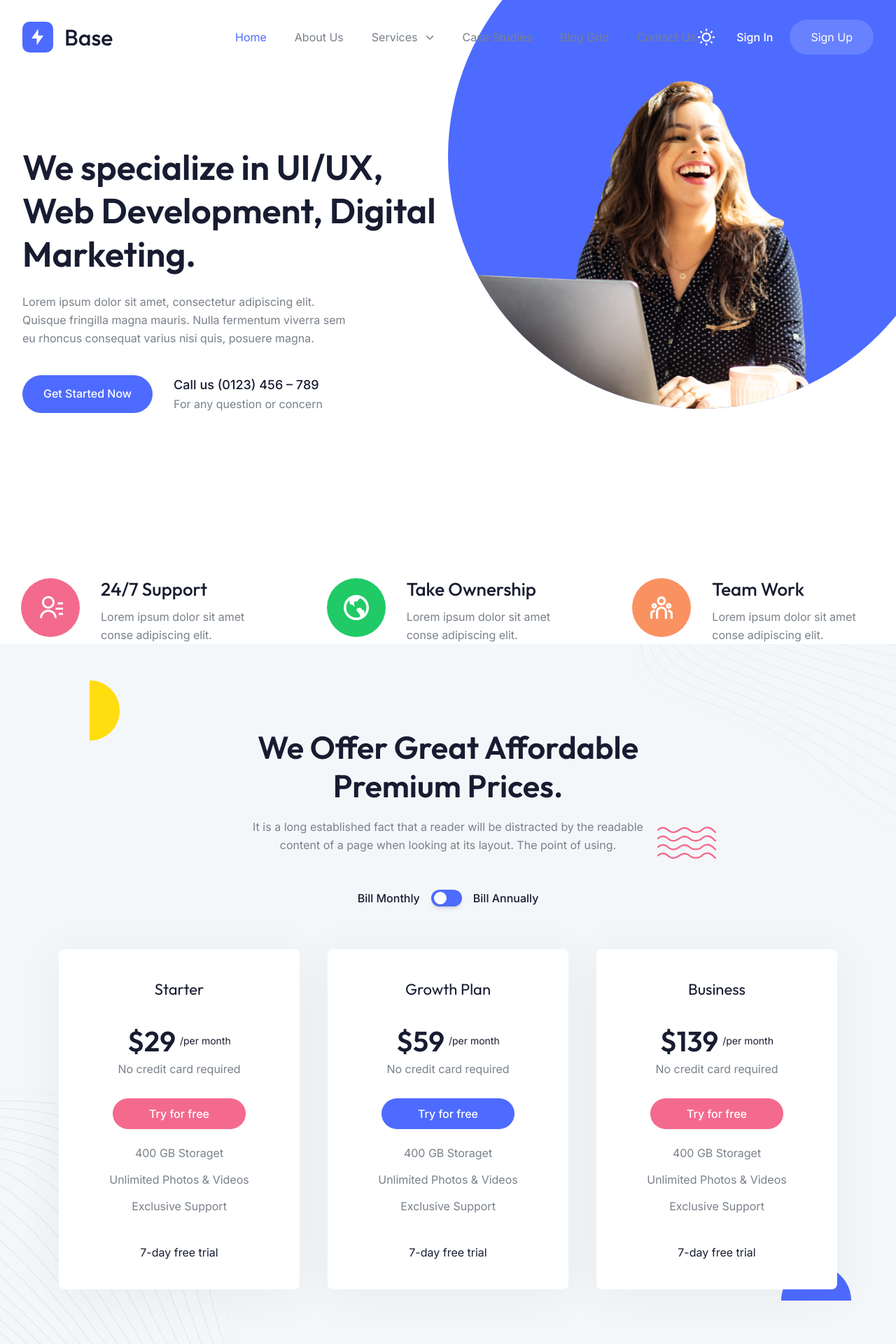
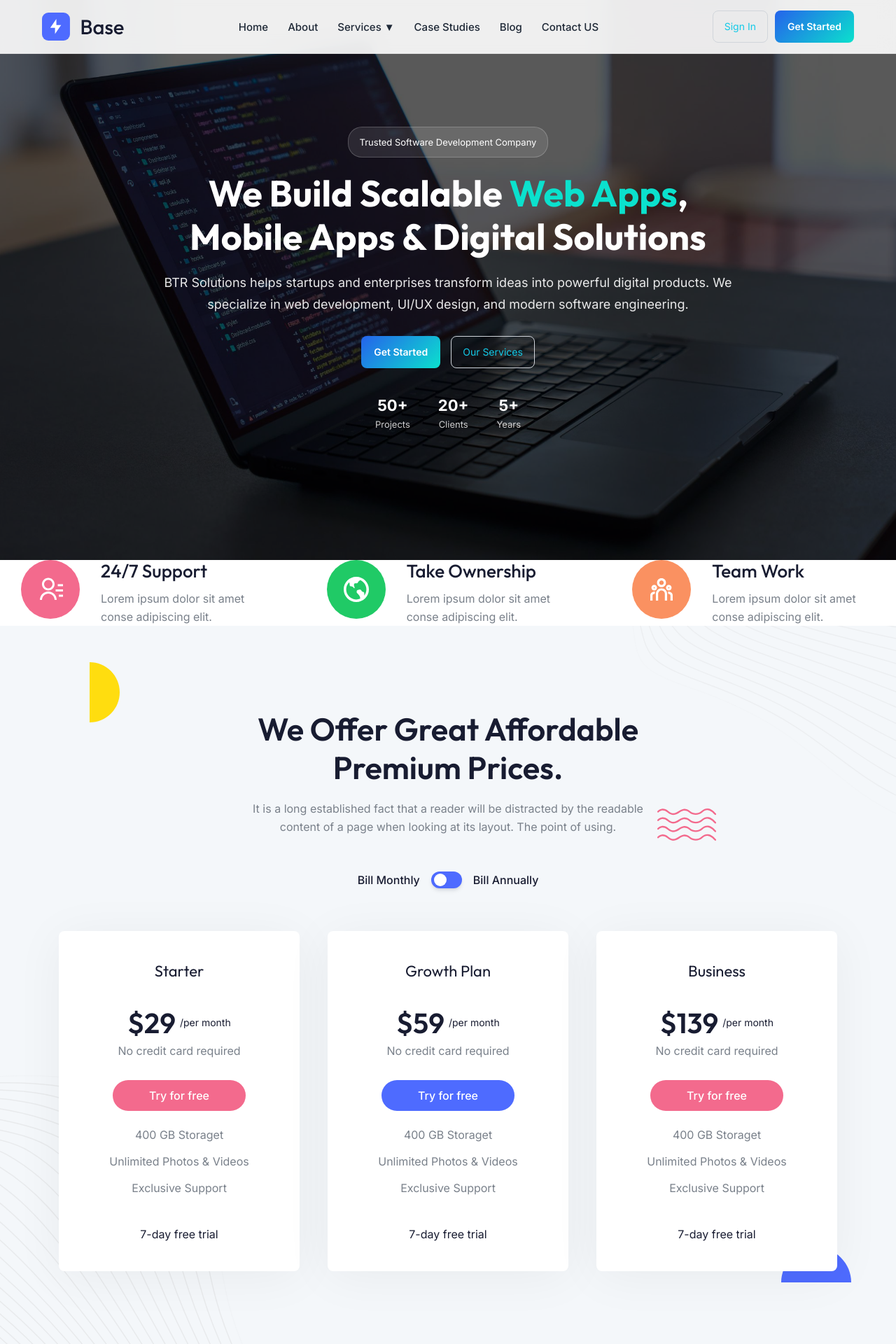
Before and after one commit to MuhammadNouman769/btr_solutions, a Django app: page / in a window 1280 px wide. Shown: the top 1920 px of the page at 70% size. Run offline with Django 5.2, Linux system fonts and the light colour scheme; some libraries are stand-ins or nearby versions.

Commit message:
Refactor homepage and header layout, update styles, and add new images

```diff
--- a/Templates/home/index.html
+++ b/Templates/home/index.html
@@ -2,44 +2,55 @@
 {% load static %}
 {% block title %}BTR - Home{% endblock %}
 {% block content %}
-  <!-- ===== Hero Start ===== -->
-  <section class="gj do ir hj sp jr i pg">
-    <!-- Hero Images -->
-    <div class="xc fn zd/2 2xl:ud-w-187.5 bd 2xl:ud-h-171.5 h q r">
-      <img src="{% static 'images/shape-01.svg' %}" alt="shape" class="xc 2xl:ud-block h t -ud-left-[10%] ua" />
-      <img src="{% static 'images/shape-02.svg' %}" alt="shape" class="xc 2xl:ud-block h u p va" />
-      <img src="{% static 'images/shape-03.svg' %}" alt="shape" class="xc 2xl:ud-block h v w va" />
-      <img src="{% static 'images/shape-04.svg' %}" alt="shape" class="h q r" />
-      <img src="{% static 'images/hero.png' %}" alt="Woman" class="h q r ua" />
+
+
+<!-- ===== HERO START ===== -->
+<section class="hero">
+
+  <!-- BACKGROUND IMAGE -->
+  <div class="hero-bg"></div>
+  <div class="hero-overlay"></div>
+
+  <!-- CONTENT -->
+  <div class="hero-content">
+
+    <span class="badge">Trusted Software Development Company</span>
+
+    <h1>
+      We Build Scalable <span>Web Apps</span>, <br>
+      Mobile Apps & Digital Solutions
+    </h1>
+
+    <p>
+      BTR Solutions helps startups and enterprises transform ideas into powerful digital products.
+      We specialize in web development, UI/UX design, and modern software engineering.
+    </p>
+
+    <!-- BUTTONS -->
+    <div class="hero-buttons">
+
+      <a href="#contact" class="btn-primary">Get Started</a>
+
+      <a href="#services" class="btn-outline">Our Services</a>
+
     </div>
 
-    <!-- Hero Content -->
-    <div class="bb ze ki xn 2xl:ud-px-0">
-      <div class="tc _o">
-        <div class="animate_left jn/2">
-          <h1 class="fk vj zp or kk wm wb">We specialize in UI/UX, Web Development, Digital Marketing.</h1>
-          <p class="fq">
-            Lorem ipsum dolor sit amet, consectetur adipiscing elit. Quisque fringilla magna mauris. Nulla fermentum
-            viverra sem eu rhoncus consequat varius nisi quis, posuere magna.
-          </p>
+    <!-- SMALL INFO -->
+    <div class="hero-info">
+      <div><b>50+</b><span>Projects</span></div>
+      <div><b>20+</b><span>Clients</span></div>
+      <div><b>5+</b><span>Years</span></div>
+    </div>
 
-          <div class="tc tf yo zf mb">
-            <a href="#!" class="ek jk lk gh gi hi rg ml il vc _d _l">Get Started Now</a>
+  </div>
 
-            <span class="tc sf">
-              <a href="#!" class="inline-block ek xj kk wm"> Call us (0123) 456 – 789 </a>
-              <span class="inline-block">For any question or concern</span>
-            </span>
-          </div>
-        </div>
-      </div>
-    </div>
-  </section>
+</section>
+<!-- ===== HERO END ===== -->
   <!-- ===== Hero End ===== -->
 
 
     <!-- ===== Small Features Start ===== -->
-    <section id="features">
+    <section id="features mt-3">
       <div class="bb ze ki yn 2xl:ud-px-12.5">
         <div class="tc uf zo xf ap zf bp mq">
           <!-- Small Features Item -->
--- a/Templates/includes/header.html
+++ b/Templates/includes/header.html
@@ -1,107 +1,248 @@
 {% load static %}
+
 <!DOCTYPE html>
 <html lang="en">
 
 <head>
-  <meta charset="UTF-8" />
-  <meta http-equiv="X-UA-Compatible" content="IE=edge" />
-  <meta name="viewport" content="width=device-width, initial-scale=1.0" />
-  <title>Base - Tailwind CSS Startup Template</title>
-  <link rel="icon" href="{% static 'images/favicon.ico' %}" type="image/x-icon" />
+  <meta charset="UTF-8">
+  <meta name="viewport" content="width=device-width, initial-scale=1.0">
+  <title>BTR Solutions</title>
+
   <link href="{% static 'css/style.css' %}" rel="stylesheet">
+
+  <style>
+    /* ================= HEADER ================= */
+    .header {
+      position: fixed;
+      width: 100%;
+      top: 0;
+      left: 0;
+      z-index: 999;
+      background: rgba(255, 255, 255, 0.9);
+      backdrop-filter: blur(12px);
+      -webkit-backdrop-filter: blur(12px);
+      border-bottom: 1px solid rgba(0,0,0,0.05);
+      transition: 0.3s ease;
+    }
+
+    .header.sticky {
+      box-shadow: 0 10px 25px rgba(0,0,0,0.08);
+      background: rgba(255,255,255,0.95);
+    }
+
+    /* ================= CONTAINER ================= */
+    .container {
+      max-width: 1200px;
+      margin: auto;
+      padding: 15px 20px;
+      display: flex;
+      align-items: center;
+      justify-content: space-between;
+    }
+
+    /* ================= NAV ================= */
+    .nav-list {
+      display: flex;
+      gap: 28px;
+      list-style: none;
+      align-items: center;
+    }
+
+    .nav-list li a {
+      font-size: 15px;
+      font-weight: 500;
+      color: #1f2937;
+      text-decoration: none;
+      position: relative;
+      transition: 0.3s;
+    }
+
+    .nav-list li a:hover {
+      color: #0be1cd;
+    }
+
+    /* underline hover */
+    .nav-list li a::after {
+      content: "";
+      position: absolute;
+      left: 0;
+      bottom: -6px;
+      width: 0%;
+      height: 2px;
+      background: #0be1cd;
+      transition: 0.3s;
+    }
+
+    .nav-list li a:hover::after {
+      width: 100%;
+    }
+
+    /* ================= DROPDOWN ================= */
+    .dropdown {
+      position: relative;
+    }
+
+    .dropdown-menu {
+      position: absolute;
+      top: 110%;
+      left: 0;
+      background: #fff;
+      min-width: 210px;
+      border-radius: 12px;
+      box-shadow: 0 10px 25px rgba(0,0,0,0.1);
+      padding: 10px 0;
+
+      opacity: 0;
+      visibility: hidden;
+      transform: translateY(10px);
+      transition: 0.25s ease;
+    }
+
+    .dropdown:hover .dropdown-menu {
+      opacity: 1;
+      visibility: visible;
+      transform: translateY(0);
+    }
+
+    .dropdown-menu li {
+      padding: 10px 15px;
+    }
+
+    .dropdown-menu li a {
+      font-size: 14px;
+      color: #374151;
+      display: block;
+      transition: 0.2s;
+    }
+
+    .dropdown-menu li a:hover {
+      color: #0be1cd;
+      padding-left: 6px;
+    }
+
+    /* ================= BUTTONS ================= */
+    .auth-buttons {
+      display: flex;
+      gap: 10px;
+      align-items: center;
+    }
+
+    .btn-outline {
+      padding: 9px 16px;
+      border: 1px solid #d1d5db;
+      border-radius: 8px;
+      color: #111;
+      text-decoration: none;
+      font-size: 14px;
+      transition: 0.3s;
+    }
+
+    .btn-outline:hover {
+      background: #f3f4f6;
+    }
+
+    .btn-primary {
+      padding: 10px 18px;
+      background: linear-gradient(135deg, #2563eb, #0be1cd);
+      color: #fff;
+      border-radius: 8px;
+      font-size: 14px;
+      font-weight: 600;
+      text-decoration: none;
+      transition: 0.3s;
+    }
+
+    .btn-primary:hover {
+      transform: translateY(-2px);
+      box-shadow: 0 10px 20px rgba(0,0,0,0.15);
+    }
+
+    /* ================= MOBILE ================= */
+    .menu-btn {
+      display: none;
+      font-size: 22px;
+      cursor: pointer;
+    }
+
+    @media (max-width: 768px) {
+      .nav-list {
+        display: none;
+        position: absolute;
+        top: 70px;
+        left: 0;
+        width: 100%;
+        flex-direction: column;
+        background: rgb(142, 129, 129);
+        padding: 20px;
+        gap: 15px;
+      }
+
+      nav.open .nav-list {
+        display: flex;
+      }
+
+      .menu-btn {
+        display: block;
+      }
+    }
+  </style>
 </head>
 
-<body x-data="{ page: 'home', 'darkMode': true, 'stickyMenu': false, 'navigationOpen': false, 'scrollTop': false }"
-  x-init="
-         darkMode = JSON.parse(localStorage.getItem('darkMode'));
-         $watch('darkMode', value => localStorage.setItem('darkMode', JSON.stringify(value)))"
-  :class="{'b eh': darkMode === true}">
-  <!-- ===== Header Start ===== -->
-  <header class="g s r vd ya cj" :class="{ 'hh sm _k dj bl ll' : stickyMenu }"
-    @scroll.window="stickyMenu = (window.pageYOffset > 20) ? true : false">
-    <div class="bb ze ki xn 2xl:ud-px-0 oo wf yf i">
-      <div class="vd to/4 tc wf yf">
-        <a href="index.html">
-          <img class="om" src="{% static 'images/logo-light.svg' %}" alt="Logo Light" />
-          <img class="xc nm" src="{% static 'images/logo-dark.svg' %}" alt="Logo Dark" />
-        </a>
+<body>
 
-        <!-- Hamburger Toggle BTN -->
-        <button class="po rc" @click="navigationOpen = !navigationOpen">
-          <span class="rc i pf re pd">
-            <span class="du-block h q vd yc">
-              <span class="rc i r s eh um tg te rd eb ml jl dl" :class="{ 'ue el': !navigationOpen }"></span>
-              <span class="rc i r s eh um tg te rd eb ml jl fl" :class="{ 'ue qr': !navigationOpen }"></span>
-              <span class="rc i r s eh um tg te rd eb ml jl gl" :class="{ 'ue hl': !navigationOpen }"></span>
-            </span>
-            <span class="du-block h q vd yc lf">
-              <span class="rc eh um tg ml jl el h na r ve yc" :class="{ 'sd dl': !navigationOpen }"></span>
-              <span class="rc eh um tg ml jl qr h s pa vd rd" :class="{ 'sd rr': !navigationOpen }"></span>
-            </span>
-          </span>
-        </button>
-        <!-- Hamburger Toggle BTN -->
-      </div>
+<!-- ================= HEADER ================= -->
+<header class="header">
 
-      <div class="vd wo/4 sd qo f ho oo wf yf" :class="{ 'd hh rm sr td ud qg ug jc yh': navigationOpen }">
-        <nav>
-          <ul class="tc _o sf yo cg ep">
-            <li><a href="{% url 'home' %}" class="xl" :class="{ 'mk': page === 'home' }">Home</a></li>
-            <li><a href="{% url 'about' %}" class="xl">About Us</a></li>
-            <li class="c i" x-data="{ dropdown: false }">
-              <a href="#!" class="xl tc wf yf bg" @click.prevent="dropdown = !dropdown"
-                :class="{ 'mk': page === 'blog-grid' || page === 'blog-single' || page === 'signin' || page === 'signup' || page === '404' }">
-                Services
+  <div class="container">
 
-                <svg :class="{ 'wh': dropdown }" class="th mm we fd pf" xmlns="http://www.w3.org/2000/svg"
-                  viewBox="0 0 512 512">
-                  <path
-                    d="M233.4 406.6c12.5 12.5 32.8 12.5 45.3 0l192-192c12.5-12.5 12.5-32.8 0-45.3s-32.8-12.5-45.3 0L256 338.7 86.6 169.4c-12.5-12.5-32.8-12.5-45.3 0s-12.5 32.8 0 45.3l192 192z" />
-                </svg>
-              </a>
+    <!-- LOGO -->
+    <a href="{% url 'home' %}">
+      <img src="{% static 'images/logo-light.svg' %}" style="height:40px;">
+    </a>
 
-              <!-- Dropdown Start -->
-              <ul class="a" :class="{ 'tc': dropdown }">
-                <li><a href="blog-grid.html" class="xl" :class="{ 'mk': page === 'blog-grid' }">Web Development</a></li>
-                <li><a href="blog-single.html" class="xl" :class="{ 'mk': page === 'blog-single' }">Product Development</a></li>
-                <li><a href="signin.html" class="xl" :class="{ 'mk': page === 'signin' }">DevOps & Cloud</a></li>
-                <li><a href="signup.html" class="xl" :class="{ 'mk': page === 'signup' }"> SQA</a></li>
-                <li><a href="signup.html" class="xl" :class="{ 'mk': page === 'signup' }"> Staff Augmentation</a></li>
-                <li><a href="signup.html" class="xl" :class="{ 'mk': page === 'signup' }">Ul & UX Consulting</a></li>
-                <li><a href="404.html" class="xl" :class="{ 'mk': page === '404' }">404</a></li>
-              </ul>
-              <!-- Dropdown End -->
+    <!-- NAV -->
+    <nav>
 
-            <li><a href="index.html#features" class="xl">Case Studies</a></li>
-             <li><a href="blog-grid.html" class="xl" :class="{ 'mk': page === 'blog-grid' }">Blog Grid</a></li>
-            </li>
-            <li><a href="index.html#support" class="xl">Contact Us</a></li>
+      <ul class="nav-list">
+
+        <li><a href="{% url 'home' %}">Home</a></li>
+        <li><a href="{% url 'about_us' %}">About</a></li>
+
+        <!-- SERVICES DROPDOWN -->
+        <li class="dropdown">
+          <a href="#!">Services ▼</a>
+
+          <ul class="dropdown-menu">
+            <li><a href="#">Web Development</a></li>
+            <li><a href="#">App Development</a></li>
+            <li><a href="#">DevOps & Cloud</a></li>
+            <li><a href="#">UI/UX Design</a></li>
           </ul>
-        </nav>
+        </li>
 
-        <div class="tc wf ig pb no">
-          <div class="pc h io pa ra" :class="navigationOpen ? '!-ud-visible' : 'd'">
-            <label class="rc ab i">
-              <input type="checkbox" :value="darkMode" @change="darkMode = !darkMode" class="pf vd yc uk h r za ab" />
-              <!-- Icon Sun -->
-              <svg :class="{ 'wn' : page === 'home', 'xh' : page === 'home' && stickyMenu }" class="th om" width="25"
-                height="25" viewBox="0 0 25 25" fill="none" xmlns="http://www.w3.org/2000/svg">
-                <path
-                  d="M12.0908 18.6363C10.3549 18.6363 8.69 17.9467 7.46249 16.7192C6.23497 15.4916 5.54537 13.8268 5.54537 12.0908C5.54537 10.3549 6.23497 8.69 7.46249 7.46249C8.69 6.23497 10.3549 5.54537 12.0908 5.54537C13.8268 5.54537 15.4916 6.23497 16.7192 7.46249C17.9467 8.69 18.6363 10.3549 18.6363 12.0908C18.6363 13.8268 17.9467 15.4916 16.7192 16.7192C15.4916 17.9467 13.8268 18.6363 12.0908 18.6363ZM12.0908 16.4545C13.2481 16.4545 14.358 15.9947 15.1764 15.1764C15.9947 14.358 16.4545 13.2481 16.4545 12.0908C16.4545 10.9335 15.9947 9.8236 15.1764 9.00526C14.358 8.18692 13.2481 7.72718 12.0908 7.72718C10.9335 7.72718 9.8236 8.18692 9.00526 9.00526C8.18692 9.8236 7.72718 10.9335 7.72718 12.0908C7.72718 13.2481 8.18692 14.358 9.00526 15.1764C9.8236 15.9947 10.9335 16.4545 12.0908 16.4545ZM10.9999 0.0908203H13.1817V3.36355H10.9999V0.0908203ZM10.9999 20.8181H13.1817V24.0908H10.9999V20.8181ZM2.83446 4.377L4.377 2.83446L6.69082 5.14828L5.14828 6.69082L2.83446 4.37809V4.377ZM17.4908 19.0334L19.0334 17.4908L21.3472 19.8046L19.8046 21.3472L17.4908 19.0334ZM19.8046 2.83337L21.3472 4.377L19.0334 6.69082L17.4908 5.14828L19.8046 2.83446V2.83337ZM5.14828 17.4908L6.69082 19.0334L4.377 21.3472L2.83446 19.8046L5.14828 17.4908ZM24.0908 10.9999V13.1817H20.8181V10.9999H24.0908ZM3.36355 10.9999V13.1817H0.0908203V10.9999H3.36355Z"
-                  fill="" />
-              </svg>
-              <!-- Icon Sun -->
-              <img class="xc nm" src="{% static 'images/icon-moon.svg' %}" alt="Moon" />
-            </label>
-          </div>
+        <li><a href="#">Case Studies</a></li>
+        <li><a href="#">Blog</a></li>
+        <li><a href="#">Contact US</a></li>
 
-          <a href="signin.html" :class="{ 'nk yl' : page === 'home', 'ok' : page === 'home' && stickyMenu }"
-            class="ek pk xl">Sign In</a>
-          <a href="signup.html" :class="{ 'hh/[0.15]' : page === 'home', 'sh' : page === 'home' && stickyMenu }"
-            class="lk gh dk rg tc wf xf _l gi hi">Sign Up</a>
-        </div>
-      </div>
+      </ul>
+
+    </nav>
+
+    <!-- BUTTONS -->
+    <div class="auth-buttons">
+
+      <a href="signin.html" class="btn-outline">Sign In</a>
+
+      <a href="signup.html" class="btn-primary">Get Started</a>
+
     </div>
-  </header>
 
-  <!-- ===== Header End ===== -->
+    <!-- MOBILE -->
+    <div class="menu-btn">☰</div>
+
+  </div>
+
+</header>
+
+</body>
+</html>
--- a/apps/main/urls.py
+++ b/apps/main/urls.py
@@ -3,11 +3,11 @@ from . import views
 
 urlpatterns = [
     path('', views.home, name='home'),
-    path('about/', views.about, name='about'),
+    path('about/', views.about, name='about_us'),
     path('contact/', views.contact, name='contact'),
     path('services/', views.services, name='services'),
     path('projects/', views.projects, name='projects'),
     path('signin/', views.signin, name='signin'),
     path('signup/', views.signup, name='signup'),
-    path('blog-single/', views.blog_single, name='blog-single'),
+    path('blog-single/', views.blog_single, name='blog_single'),
 ]
--- a/core/urls.py
+++ b/core/urls.py
@@ -22,5 +22,4 @@ from django.conf.urls.static import static
 urlpatterns = [
     path('admin/', admin.site.urls),
     path('', include('apps.main.urls')),
-    path('about/', include('apps.main.urls')),
 ] + static(settings.STATIC_URL, document_root=settings.STATIC_ROOT)
--- a/static/css/style.css
+++ b/static/css/style.css
@@ -440,7 +440,7 @@ h1,  h2,  h3,  h4,  h5,  h6{
   --tw-ring-inset:  ;
   --tw-ring-offset-width: 0px;
   --tw-ring-offset-color: #fff;
-  --tw-ring-color: rgb(59 130 246 / 0.5);
+  --tw-ring-color: rgba(59, 230, 246, 0.5);
   --tw-ring-offset-shadow: 0 0 #0000;
   --tw-ring-shadow: 0 0 #0000;
   --tw-shadow: 0 0 #0000;
@@ -2584,3 +2584,155 @@ h1,  h2,  h3,  h4,  h5,  h6{
     line-height: 42px;
   }
 }
+
+
+.nav-bar{
+  position: relative!important;
+  z-index: 1!important;
+  font-family: Inter, sans-serif;
+  font-size: 16px!important;
+  line-height: 45px!important;
+  font-weight: 500!important;
+  --tw-text-opacity: 1!important;
+  color: rgb(0 0 0 / var(--tw-text-opacity))!important;
+}
+
+
+
+/* HERO SECTION */
+.hero {
+  position: relative;
+  height: 100vh;
+  width: 100%;
+  overflow: hidden;
+  display: flex;
+  align-items: center;
+  justify-content: center;
+  color: #fff;
+}
+
+/* BACKGROUND IMAGE */
+.hero-bg {
+  position: absolute;
+  top: 0;
+  left: 0;
+  width: 100%;
+  height: 100%;
+  background: url("/static/images/hero.jpeg") no-repeat center center/cover;
+  transform: scale(1.05);
+}
+
+/* DARK OVERLAY */
+.hero-overlay {
+  position: absolute;
+  inset: 0;
+  background: rgba(0,0,0,0.65);
+}
+
+/* CONTENT */
+.hero-content {
+  position: relative;
+  max-width: 900px;
+  text-align: center;
+  padding: 20px;
+}
+
+/* BADGE */
+.badge {
+  display: inline-block;
+  padding: 8px 16px;
+  background: rgba(255,255,255,0.1);
+  border: 1px solid rgba(255,255,255,0.2);
+  border-radius: 20px;
+  font-size: 13px;
+  margin-bottom: 20px;
+}
+
+/* HEADING */
+.hero-content h1 {
+  font-size: 52px;
+  font-weight: 700;
+  margin-bottom: 20px;
+  line-height: 1.2;
+}
+
+.hero-content h1 span {
+  color: #0be1cd;
+}
+
+/* PARAGRAPH */
+.hero-content p {
+  font-size: 18px;
+  line-height: 1.7;
+  opacity: 0.9;
+  margin-bottom: 30px;
+}
+
+/* BUTTONS */
+.hero-buttons {
+  display: flex;
+  justify-content: center;
+  gap: 15px;
+  margin-bottom: 40px;
+  flex-wrap: wrap;
+}
+
+/* PRIMARY BUTTON */
+.btn-primary {
+  padding: 12px 25px;
+  background: linear-gradient(135deg, #2563eb, #0be1cd);
+  color: #fff;
+  border-radius: 10px;
+  font-weight: 600;
+  text-decoration: none;
+  transition: 0.3s;
+}
+
+.btn-primary:hover {
+  transform: translateY(-3px);
+  box-shadow: 0 10px 25px rgba(0,0,0,0.3);
+}
+
+/* OUTLINE BUTTON */
+.btn-outline {
+  padding: 12px 25px;
+  border: 1px solid #13cae8;
+  color: #13cae8!important;
+  border-radius: 10px;
+  text-decoration: none;
+  transition: 0.3s;
+}
+
+.btn-outline:hover {
+  background: #05c6e0!important;
+  color: #111!important;
+}
+
+/* STATS */
+.hero-info {
+  display: flex;
+  justify-content: center;
+  gap: 40px;
+}
+
+.hero-info div b {
+  display: block;
+  font-size: 22px;
+}
+
+.hero-info div span {
+  font-size: 13px;
+  opacity: 0.8;
+}
+
+/* RESPONSIVE */
+@media (max-width: 768px) {
+  .hero-content h1 {
+    font-size: 32px;
+  }
+
+  .hero-info {
+    flex-direction: column;
+    gap: 15px;
+  }
+}
```
Also changed, not shown: static/images/about-us.jpg (added), static/images/banner.jpeg (added), static/images/hero.jpeg (added).
